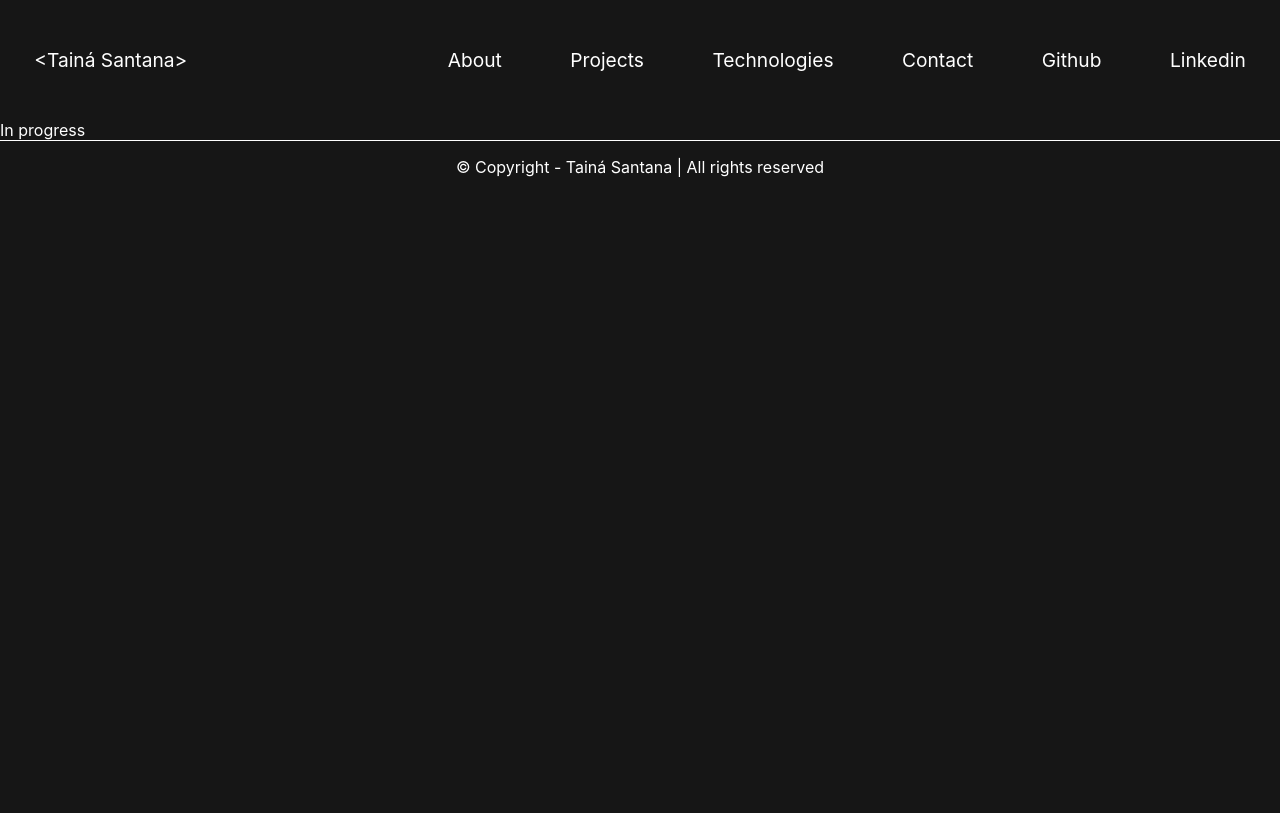
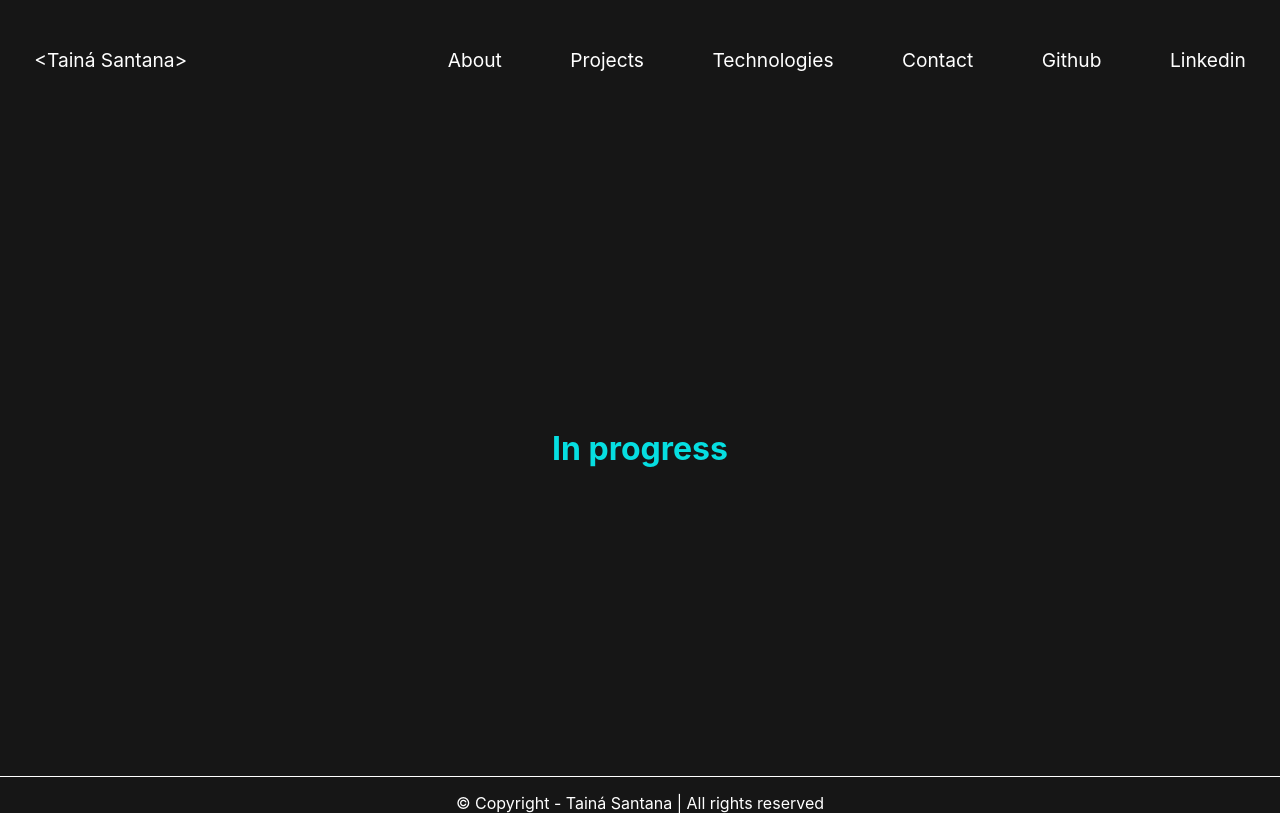
Before and after one commit to tainnaps/tainnaps.github.io, a React (Create React App) app: page /projects in a window 1280 px wide. Built offline with nearby package versions, Linux system fonts and the light colour scheme.

Commit message:
refactor: set projects page in progress

```diff
--- a/src/pages/Projects/index.css
+++ b/src/pages/Projects/index.css
@@ -0,0 +1,8 @@
+.projects {
+  display: flex;
+  height: 82vh;
+  width: 100%;
+  justify-content: center;
+  align-items: center;
+  color: rgb(6, 222, 225);
+}
--- a/src/pages/Projects/index.js
+++ b/src/pages/Projects/index.js
@@ -1,8 +1,11 @@
 import React from 'react';
+import './index.css';
 
 function Projects() {
   return (
-    <div>In progress</div>
+    <main className="projects">
+      <h1>In progress</h1>
+    </main>
   );
 }
 
```
